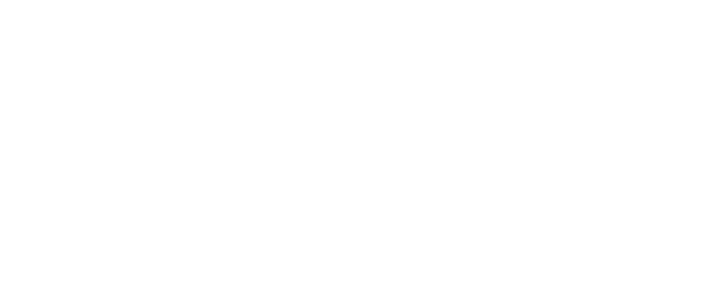
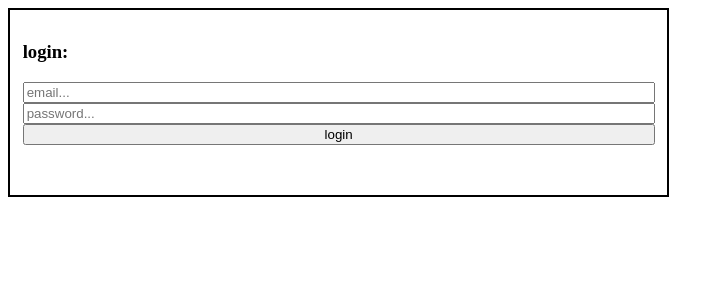
Before and after one commit to C5-HalaNHasan/W13D01_Revision, a React (Create React App) app in the folder frontend/: page /login in a window 1280 px wide. Before the commit this address had no page. Shown: the top 300 px of the page, without its empty margins (0-724 px from the left). Built offline with nearby package versions, Linux system fonts and the light colour scheme.

Commit message:
created Login component and route/updated auth reducer

```diff
--- a/frontend/src/App.js
+++ b/frontend/src/App.js
@@ -1,6 +1,7 @@
 import './App.css';
 import {Routes, Route} from "react-router-dom";
 import Register from './components/Register/Register';
+import Login from './components/Login/Login';
 
 
 const App=()=> {
@@ -8,6 +9,7 @@
     <>
     <Routes>
     <Route path="/register" element={<Register/>}/>
+    <Route path="/login" element={<Login/>}/>
     </Routes>
     </>
 
--- /dev/null
+++ b/frontend/src/components/Login/Login.js
@@ -0,0 +1,48 @@
+import axios from "axios";
+import {useState} from "react";
+
+//to implement redux:
+import {useSelector,useDispatch} from "react-redux";
+import {setLogin} from "../redux/reducers/auth"
+
+const  Login=()=>{
+    const [email,setEmail]=useState("");
+    const [password,setPassword]=useState("");
+    const [message,setMessage]=useState("");
+
+    //to save the token in the store after a successful login:
+    const dispatch=useDispatch();
+    const {token}=useSelector((state)=>{
+        return{
+            token:state.auth.token
+        }
+    })
+
+    const loginUser=()=>{
+        axios.post("http://localhost:5000/user/login",{email,password}).then((result)=>{
+            // console.log(result)
+            if(result.data.token){
+                setMessage("successful logIn")
+                dispatch(setLogin(result.data.token)) //to be saved in the store
+            }else{
+                setMessage("unsuccessful logIn")
+            }
+        }).catch((error)=>{
+            // console.log(error.response.data.message)
+            setMessage(error.response.data.message)
+        })
+    };
+
+
+return(
+    <div className="mainBox">
+        <h3>login:</h3>
+        <input type="email" placeHolder="email..." onChange={(e)=>setEmail(e.target.value)}/>
+        <input type="password" placeHolder="password..." onChange={(e)=>setPassword(e.target.value)} />
+        <button onClick={()=>loginUser()}>login</button>
+        <h3>{message}</h3>
+    </div>
+)
+};
+
+export default Login;
--- a/frontend/src/components/Register/Register.js
+++ b/frontend/src/components/Register/Register.js
@@ -15,7 +15,8 @@
                 setMessage(result.data.message)
             }
         }).catch((error)=>{
-            setMessage(error.message)
+            // console.log(error.response.data.message)
+            setMessage(error.response.data.message)
         })
     };
 
--- a/frontend/src/components/redux/reducers/auth/index.js
+++ b/frontend/src/components/redux/reducers/auth/index.js
@@ -9,6 +9,7 @@
         setLogin:(state,action)=>{
             // action:{payload:token from the login backend response}
             state.token=action.payload;
+            localStorage.setItem("token",action.payload);
         },
         setLogout:(state,action)=>{
             state.token="";
```
